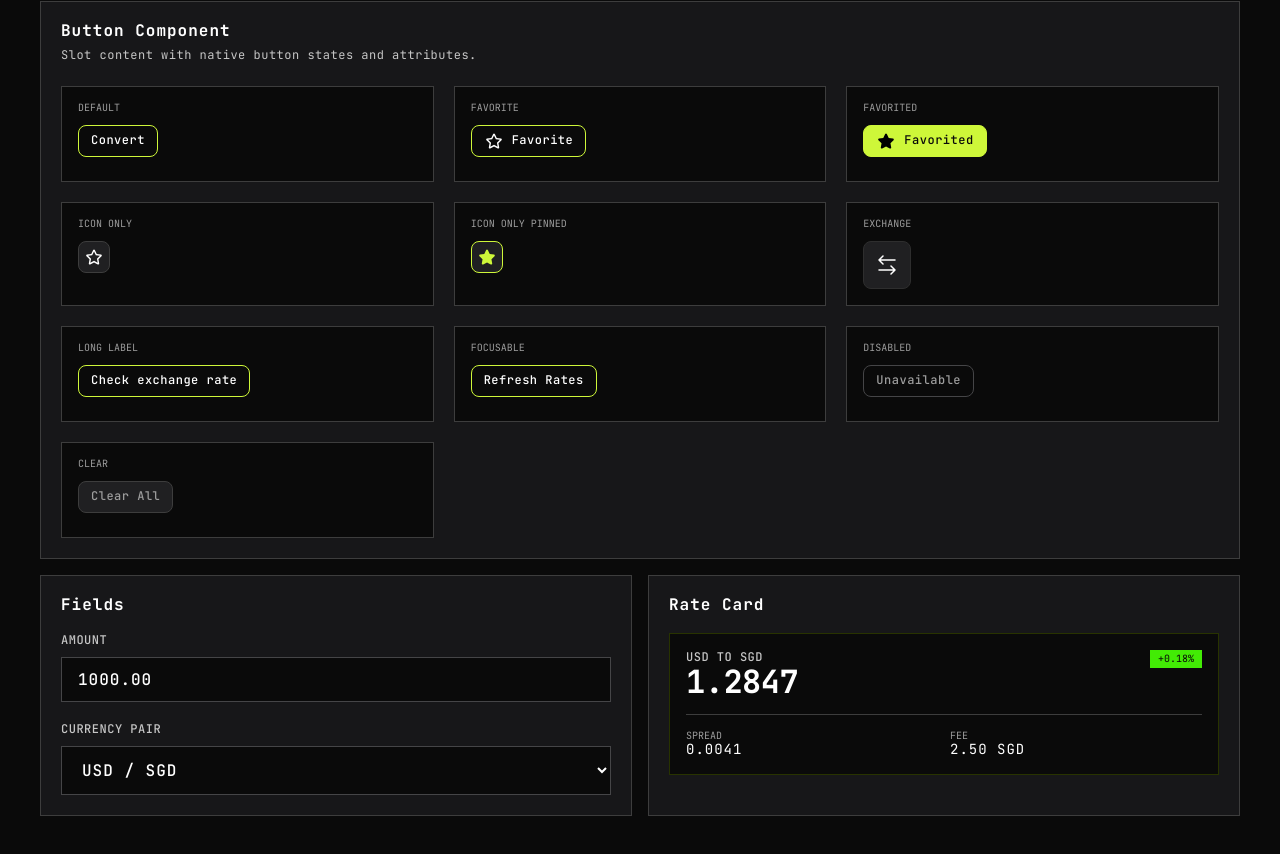
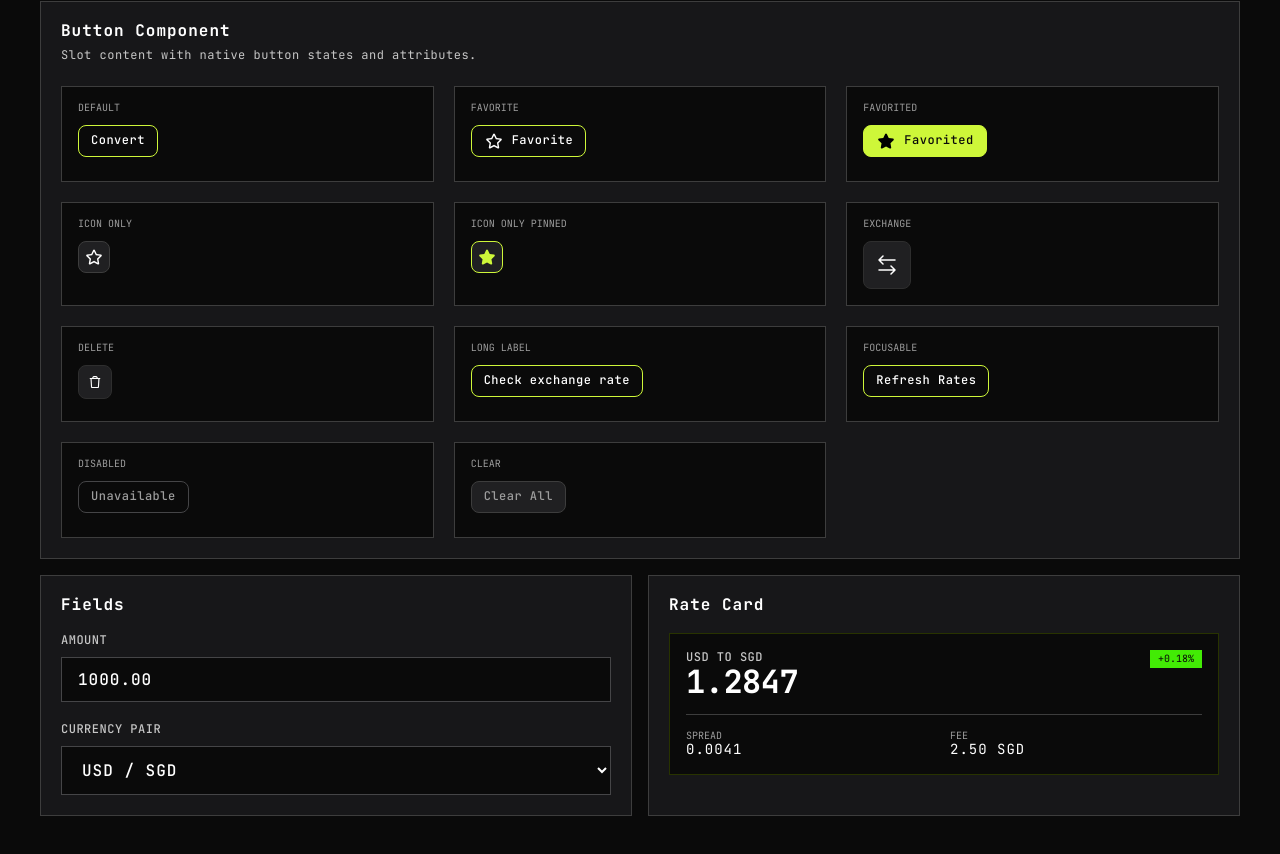
Before and after one commit to brandeth/foreign-exchange-checker, a Nuxt app: page /design-system in a window 1280 px wide. Shown: the part 1802-2656 px from the top of the page. Built offline with nearby package versions, Linux system fonts and the light colour scheme.

Commit message:
# Button Component - Delete Variant
Added delete variant for the button

```diff
--- a/app/components/Button.vue
+++ b/app/components/Button.vue
@@ -1,6 +1,6 @@
 <script setup lang="ts">
 withDefaults(defineProps<{
-  variant?: 'default' | 'clear' | 'favorite' | 'exchange'
+  variant?: 'default' | 'clear' | 'favorite' | 'exchange' | 'delete'
   iconOnly?: boolean
   pressed?: boolean
 }>(), {
@@ -59,8 +59,21 @@ withDefaults(defineProps<{
   @apply h-12 border-fx-neutral-500 bg-fx-neutral-600 text-fx-neutral-50 hover:bg-fx-neutral-500 active:bg-fx-neutral-400 active:text-fx-neutral-50;
 }
 
+.fx-button--delete {
+  @apply border-fx-neutral-500 bg-fx-neutral-600 text-fx-neutral-50 hover:bg-fx-neutral-500 active:bg-fx-neutral-400 active:text-fx-neutral-50;
+}
+
 .fx-button--exchange.fx-button--icon-only {
   @apply size-12;
+}
+
+.fx-button--delete.fx-button--icon-only {
+  @apply h-auto w-fit p-2;
+}
+
+.fx-button--delete :deep(img),
+.fx-button--delete :deep(svg) {
+  @apply size-4;
 }
 
 .fx-button--favorite.fx-button--pressed {
--- a/app/pages/design-system.vue
+++ b/app/pages/design-system.vue
@@ -1,4 +1,5 @@
 <script setup lang="ts">
+import deleteIcon from '~/assets/images/delete.svg'
 import exchangeIcon from '~/assets/images/exchange-icon.svg'
 import starFilledIcon from '~/assets/images/star-filled.svg'
 import starIcon from '~/assets/images/star.svg'
@@ -150,6 +151,13 @@ const typePresets = [
             </div>
 
             <div class="grid min-h-24 content-start gap-3 border border-fx-neutral-400 bg-fx-neutral-900 p-4">
+              <span class="text-preset-6 uppercase text-fx-neutral-200">Delete</span>
+              <Button icon-only variant="delete" aria-label="Delete currency pair">
+                <img :src="deleteIcon" alt="">
+              </Button>
+            </div>
+
+            <div class="grid min-h-24 content-start gap-3 border border-fx-neutral-400 bg-fx-neutral-900 p-4">
               <span class="text-preset-6 uppercase text-fx-neutral-200">Long Label</span>
               <Button>Check exchange rate</Button>
             </div>
```
Also changed, not shown: app/assets/images/delete-filled.svg (added), app/assets/images/delete.svg (added).
